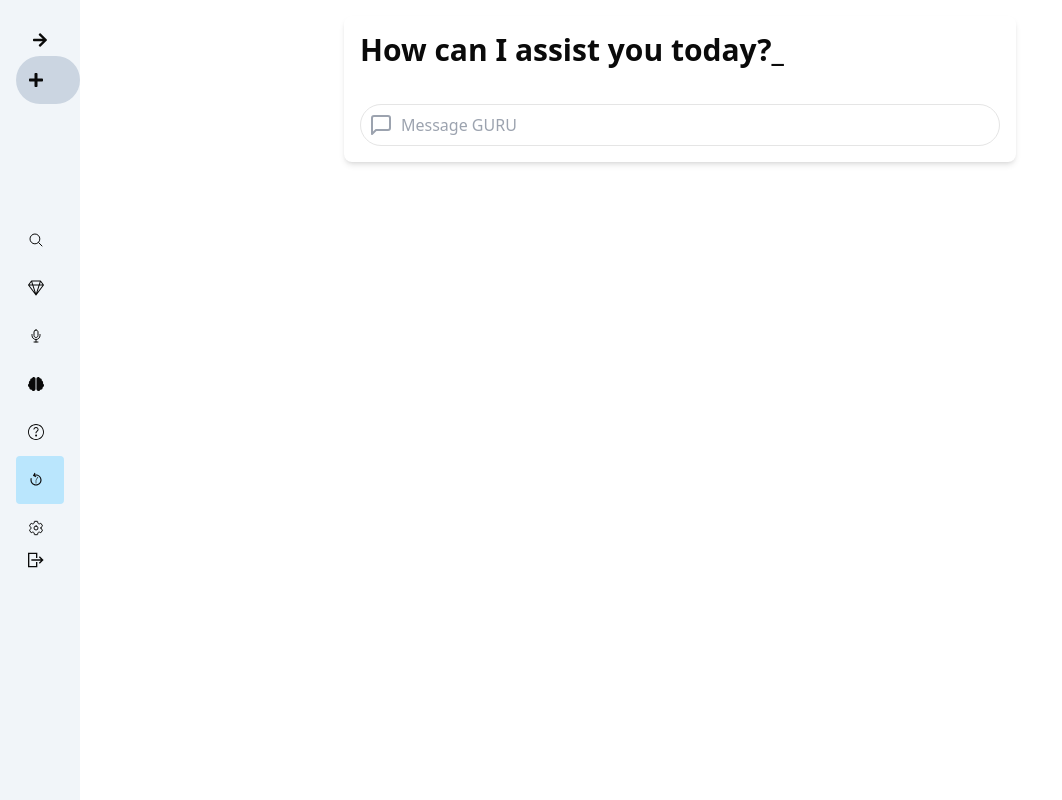
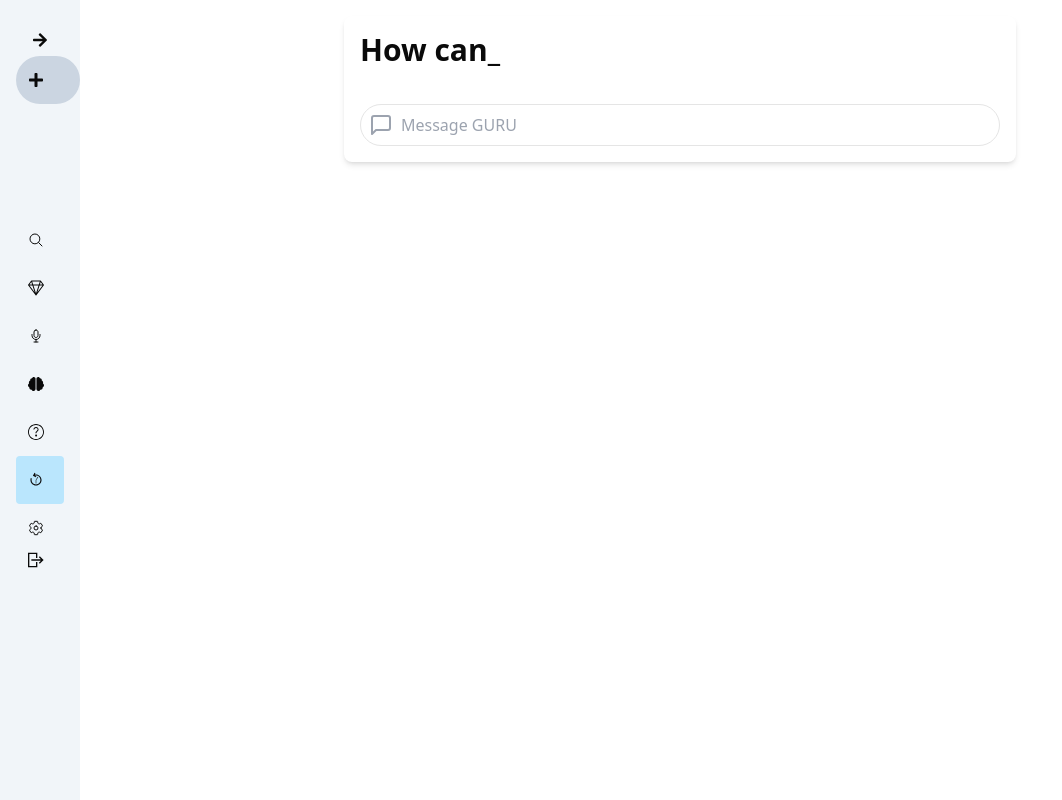
Before and after one commit to collinskrotich/Guru-AI, a Next.js app: page /application/activities in a window 1280 px wide. Shown: the whole page, without its empty margins (0-1062 px from the left). Built offline with nearby package versions, Linux system fonts and the light colour scheme.

Commit message:
change speed of TypingTxt

```diff
--- a/app/application/activities/page.tsx
+++ b/app/application/activities/page.tsx
@@ -5,7 +5,7 @@ import TypingText from './TypingText';
 const ActivitiesPage = () => {
   return (
     <div>
-      <TypingText text="How can I assist you today?" typingSpeed={100} />
+      <TypingText text="How can I assist you today?" typingSpeed={1000} />
     </div>
   );
 };
```
